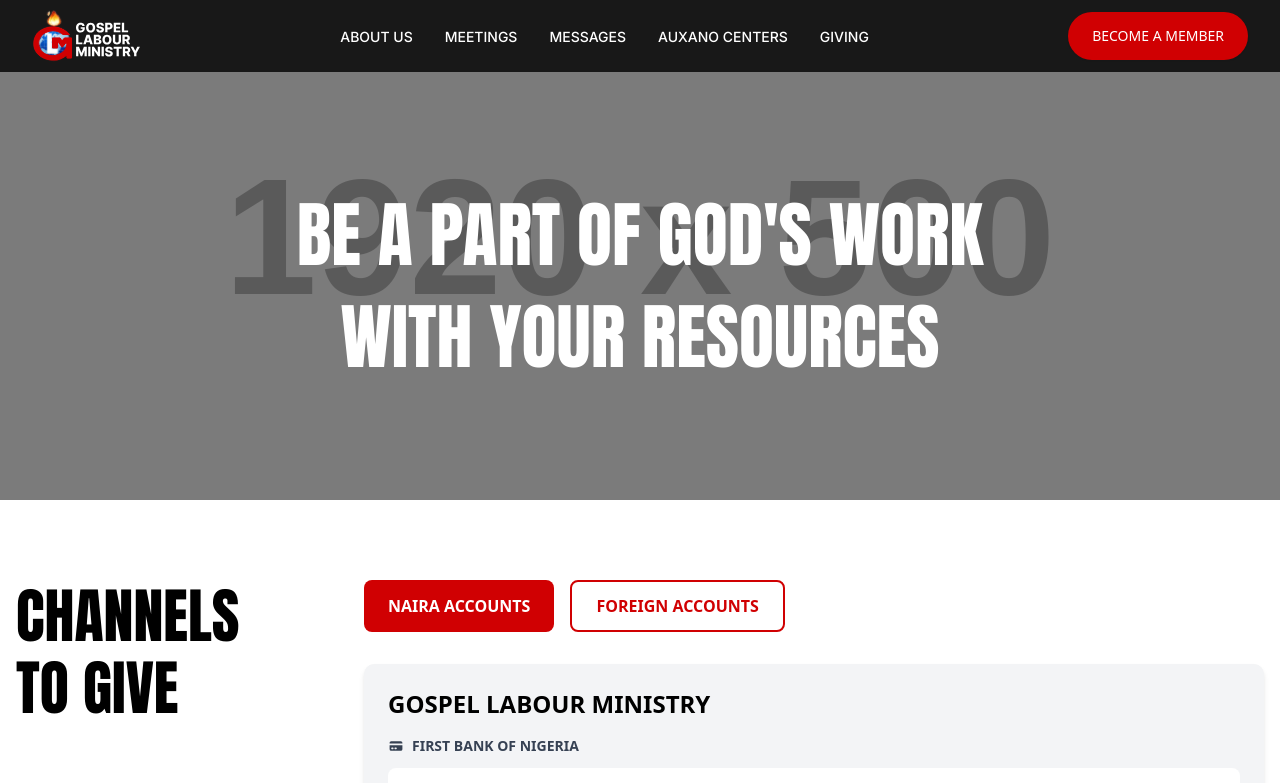
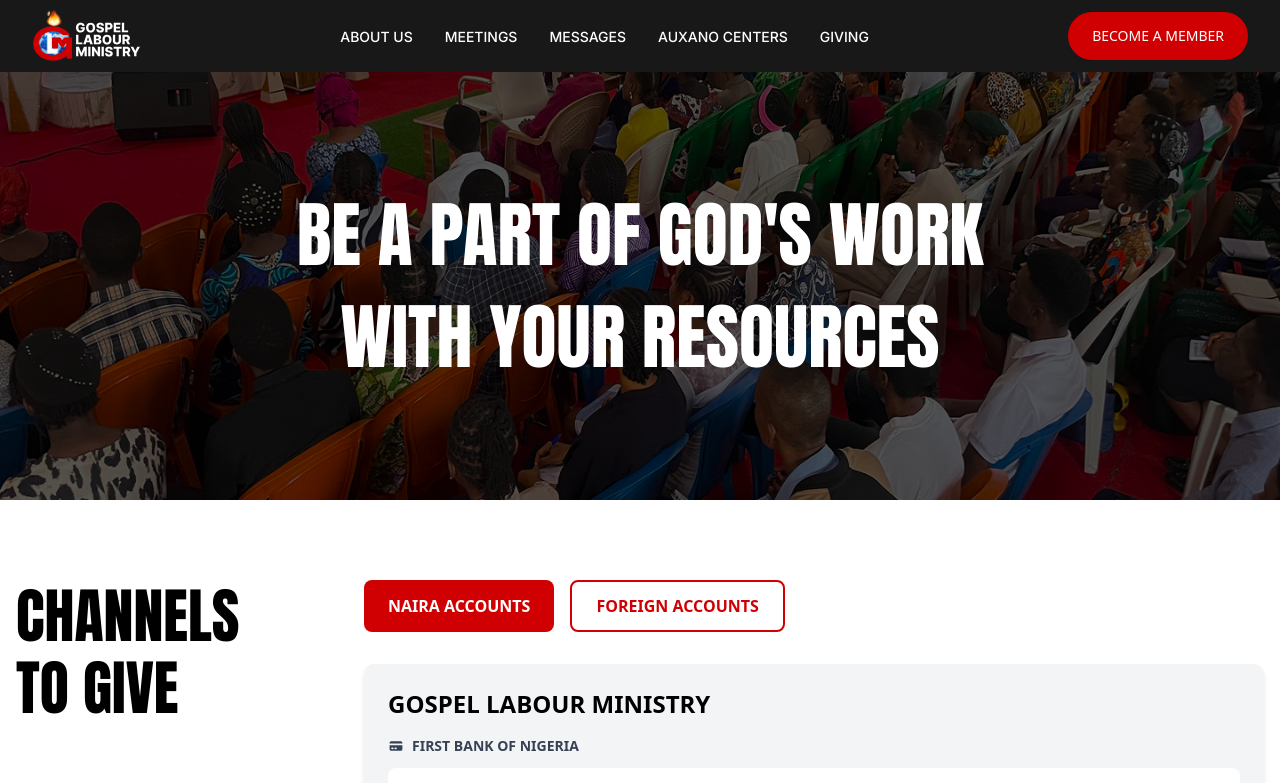
Before and after one commit to gigscode/glmhq, a Next.js app: page /giving in a window 1280 px wide. Shown: the top 783 px of the page. Built offline with nearby package versions, Linux system fonts and the light colour scheme.

Commit message:
fixed  build error

```diff
--- a/app/giving/page.tsx
+++ b/app/giving/page.tsx
@@ -1,7 +1,9 @@
 "use client";
 
 import { useState } from "react";
-import Image from "next/image";
+
+
+import auxanoHeader from "../assets/images/auxano_centers_header.png";
 
 export default function GivingPage() {
     const [activeTab, setActiveTab] = useState<"naira" | "foreign">("naira");
@@ -19,7 +21,7 @@ export default function GivingPage() {
                 <div
                     className="absolute inset-0 bg-cover bg-center bg-no-repeat"
                     style={{
-                        backgroundImage: `url(https://placehold.co/1920x500/cccccc/666666?text=Giving+Hero)`
+                        backgroundImage: `url(${auxanoHeader.src})`
                     }}
                 >
                     {/* Overlay for better text readability */}
@@ -55,8 +57,8 @@ export default function GivingPage() {
                                 <button
                                     onClick={() => setActiveTab("naira")}
                                     className={`px-6 py-3 font-bold text-sm md:text-base rounded-md transition-colors ${activeTab === "naira"
-                                            ? "bg-[#D00002] text-white"
-                                            : "bg-white text-[#D00002] border-2 border-[#D00002]"
+                                        ? "bg-[#D00002] text-white"
+                                        : "bg-white text-[#D00002] border-2 border-[#D00002]"
                                         }`}
                                 >
                                     NAIRA ACCOUNTS
@@ -64,8 +66,8 @@ export default function GivingPage() {
                                 <button
                                     onClick={() => setActiveTab("foreign")}
                                     className={`px-6 py-3 font-bold text-sm md:text-base rounded-md transition-colors ${activeTab === "foreign"
-                                            ? "bg-[#D00002] text-white"
-                                            : "bg-white text-[#D00002] border-2 border-[#D00002]"
+                                        ? "bg-[#D00002] text-white"
+                                        : "bg-white text-[#D00002] border-2 border-[#D00002]"
                                         }`}
                                 >
                                     FOREIGN ACCOUNTS
```
